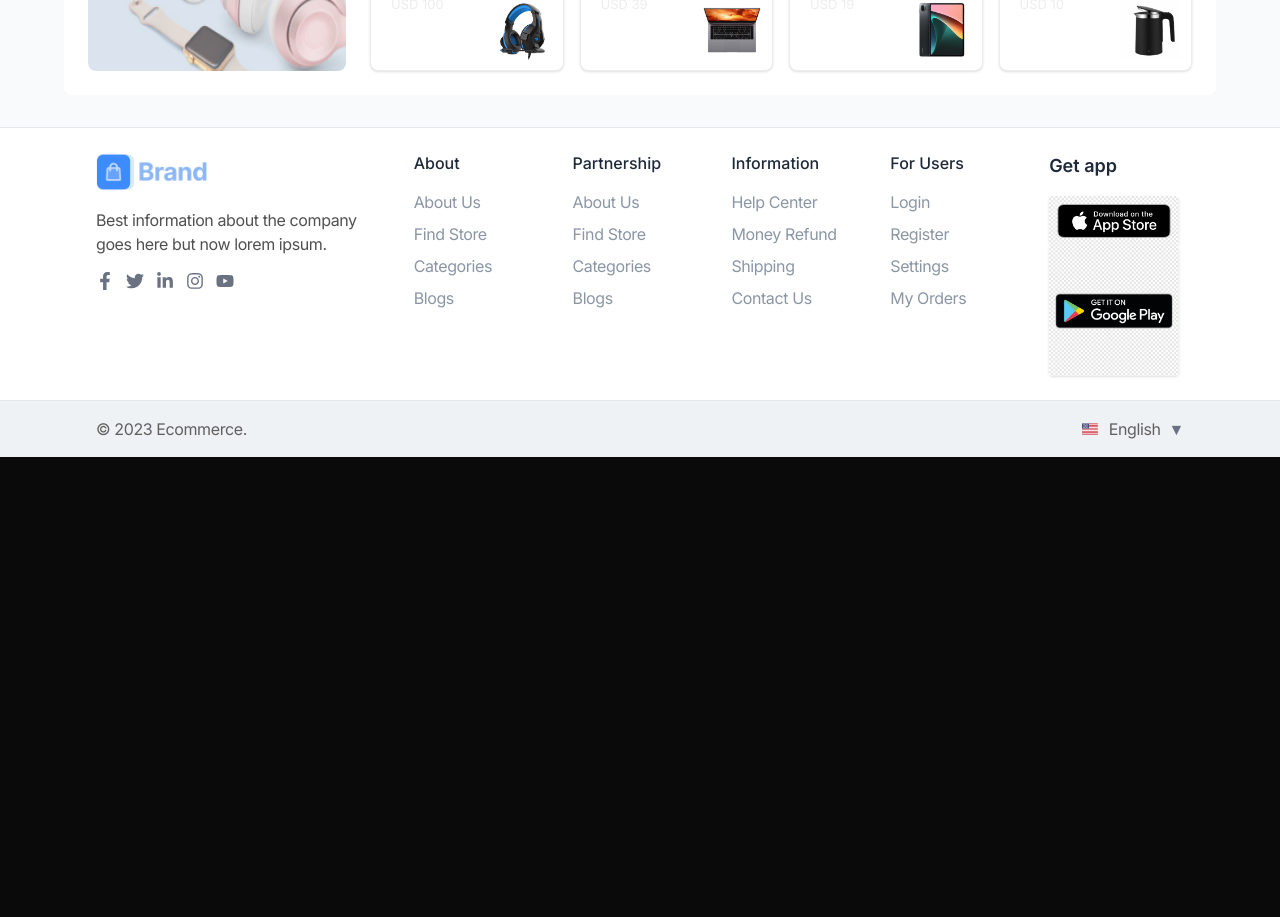
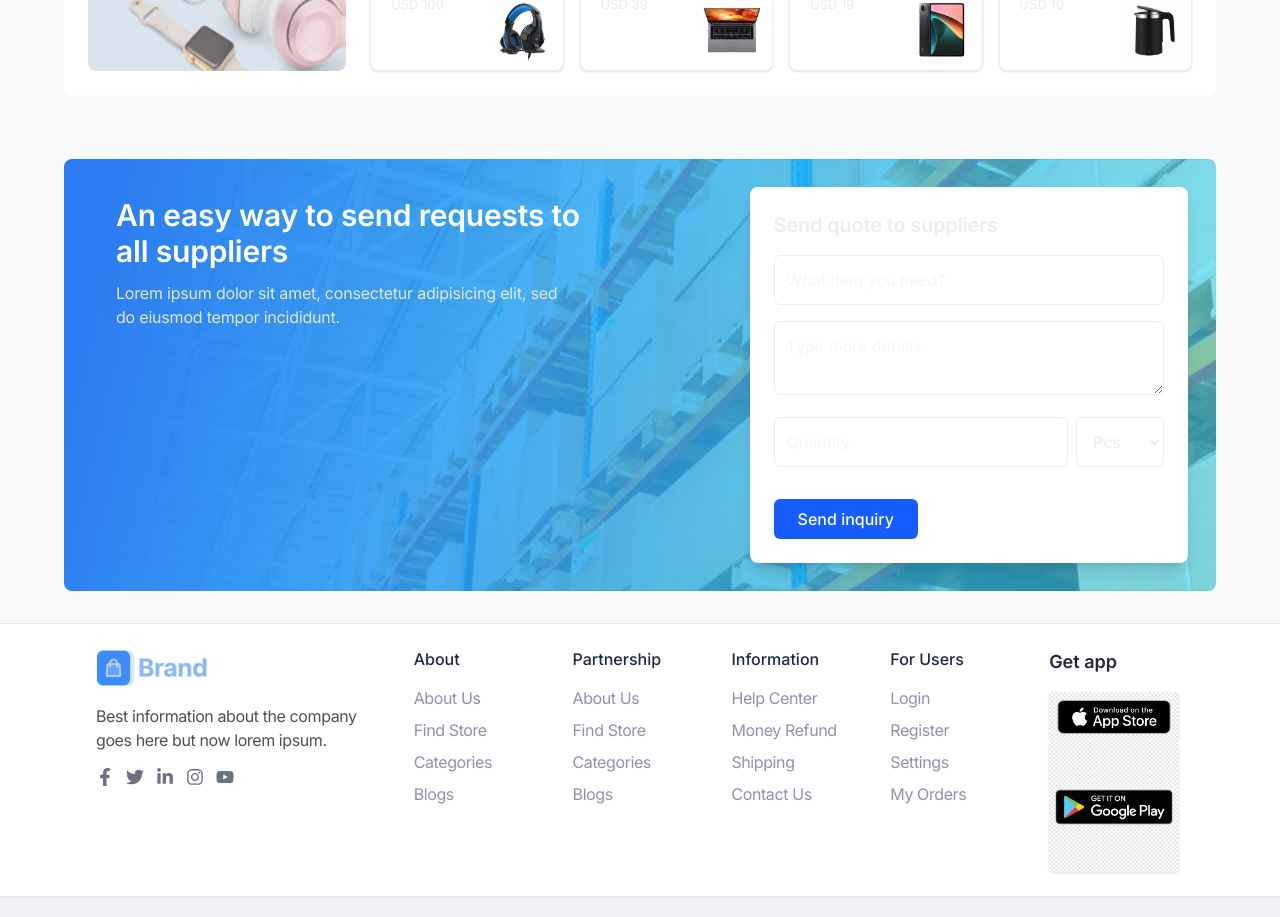
Before and after one commit to Muhammadtalha678/ecommerce-fullstack-design, a Next.js app in the folder frontend/: page / in a window 1280 px wide. Shown: the part 1700-2617 px from the top of the page. Before the commit the page ends 2157 px from the top, so only its background shows below. Built offline with nearby package versions, Linux system fonts and the light colour scheme.

Commit message:
add inquiry section in homepage

```diff
--- a/frontend/src/app/(public)/page.tsx
+++ b/frontend/src/app/(public)/page.tsx
@@ -1,6 +1,7 @@
 import DealsSection from '@/components/home/DealSection/DealSection'
 import HeroSection from '@/components/home/HeroSection/HeroSection'
 import CategorySection from '@/components/home/HomeCategories/HomeCategories';
+import InquirySection from '@/components/home/InquirySection/InquirySection';
 import React from 'react'
 
 const HomePage = () => {
@@ -31,6 +32,7 @@ const HomePage = () => {
             <DealsSection />
             <CategorySection catProds={category1_products} bannerImage="/images/category1-banner.png" bannerTitle="Home and outdoor" />
             <CategorySection catProds={category2_products} bannerImage="/images/categor2-banner.png" bannerTitle="Consumer electronics and gadgets" />
+            <InquirySection />
         </div>
     )
 }
--- /dev/null
+++ b/frontend/src/components/home/InquirySection/InquirySection.tsx
@@ -0,0 +1,61 @@
+import Image from 'next/image';
+import Button from '@/components/resuable/Button';
+
+export default function InquirySection() {
+    return (
+        <section className='bg-gray-50 px-4 sm:px-6 md:px-8 lg:px-12 xl:px-16 py-8'>
+
+            <div className="flex flex-col lg:flex-row items-center justify-between rounded-lg min-h-[400px] overflow-hidden relative p-7">
+                {/* Background Image */}
+                <div className="absolute inset-0 w-full h-full">
+                    <Image
+                        src="/images/inquiry-background.png"
+                        alt="Warehouse background"
+                        layout="fill"
+                        objectFit="cover"
+                        objectPosition="center"
+                    // className="opacity-30 brightness-75"
+                    />
+                </div>
+
+                {/* Left Text Section */}
+                <div className="relative z-10 max-w-lg text-white p-6  lg:w-1/2 text-center lg:text-left min-[1024px]:bottom-28">
+                    <h2 className="text-3xl custom-font-semibold">An easy way to send requests to all suppliers</h2>
+                    <p className="mt-3 text-gray-200 custom-font-regular text-[16px] leading-[24px] tracking-[-0.2px]">
+                        Lorem ipsum dolor sit amet, consectetur adipisicing elit, sed do eiusmod tempor incididunt.
+                    </p>
+                </div>
+
+                {/* Right Form Section */}
+                <div className="relative z-10 bg-white p-6 rounded-lg shadow-lg w-full max-w-md lg:max-w-none lg:w-2/5 mx-auto lg:mx-0">
+                    <h3 className="text-lg custom-font-semibold text-[20px] leading-[28px] tracking-[-0.2px]">Send quote to suppliers</h3>
+                    <form className="mt-4 space-y-4">
+                        <input
+                            type="text"
+                            placeholder="What item you need?"
+                            className="w-full p-3 border rounded-md focus:outline-none focus:ring-2 focus:ring-blue-500 custom-font-regular text-[16px]"
+                        />
+                        <textarea
+                            placeholder="Type more details"
+                            className="w-full p-3 border rounded-md focus:outline-none focus:ring-2 focus:ring-blue-500 custom-font-regular text-[16px]"
+                        ></textarea>
+                        <div className="flex space-x-2">
+                            <input
+                                type="number"
+                                placeholder="Quantity"
+                                className="w-full p-3 border rounded-md focus:outline-none focus:ring-2 focus:ring-blue-500 custom-font-regular text-[16px]"
+                            />
+                            <select className="p-3 border rounded-md focus:outline-none focus:ring-2 focus:ring-blue-500 custom-font-regular text-[16px]">
+                                <option>Pcs</option>
+                                <option>Kg</option>
+                                <option>Liters</option>
+                            </select>
+                        </div>
+                        <Button bgColor='bg-blue-600' buttonText='Send inquiry' hoverColor='bg-blue-700' textColor='text-white' />
+                    </form>
+                </div>
+            </div>
+
+        </section>
+    );
+}
```
